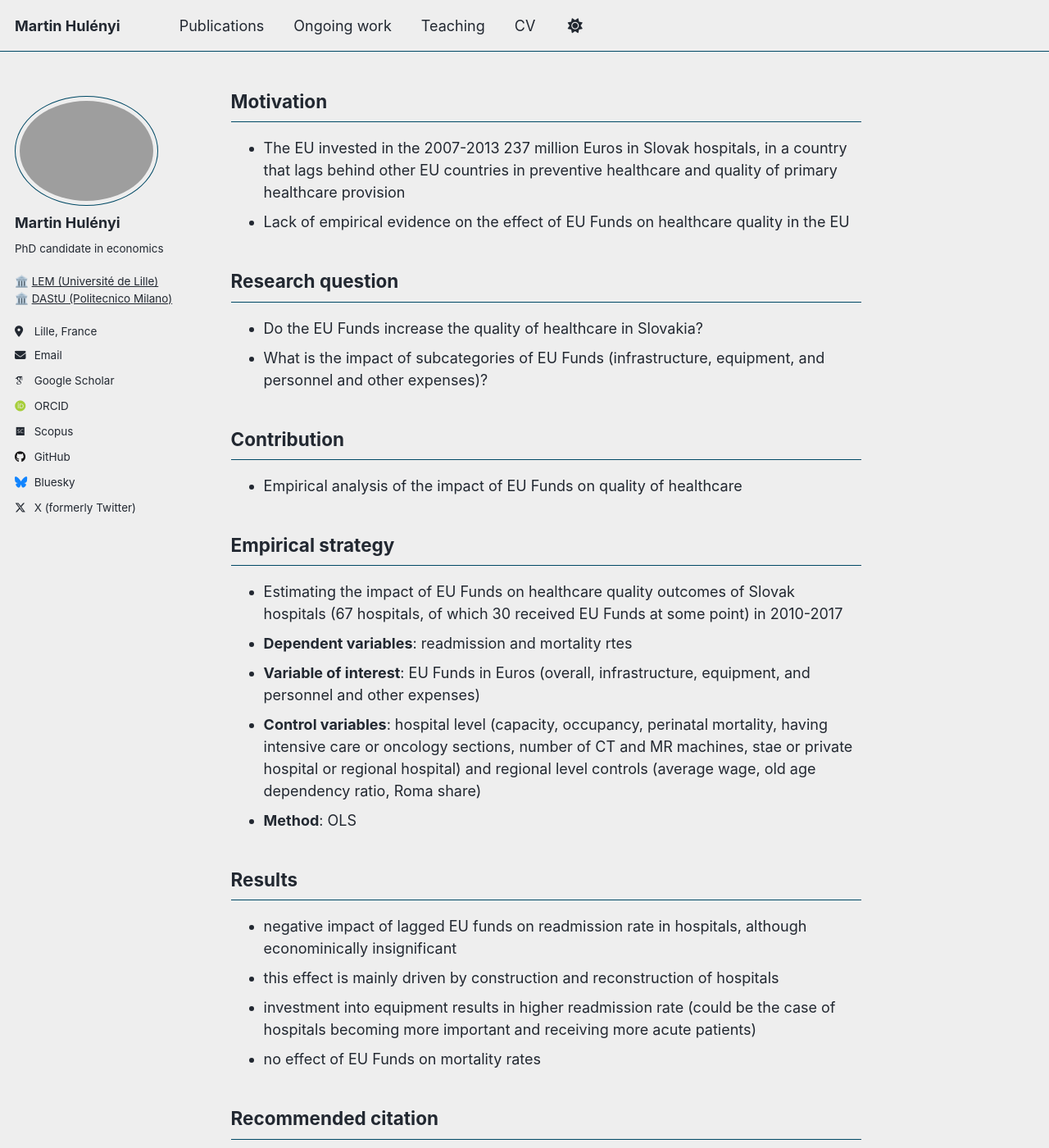
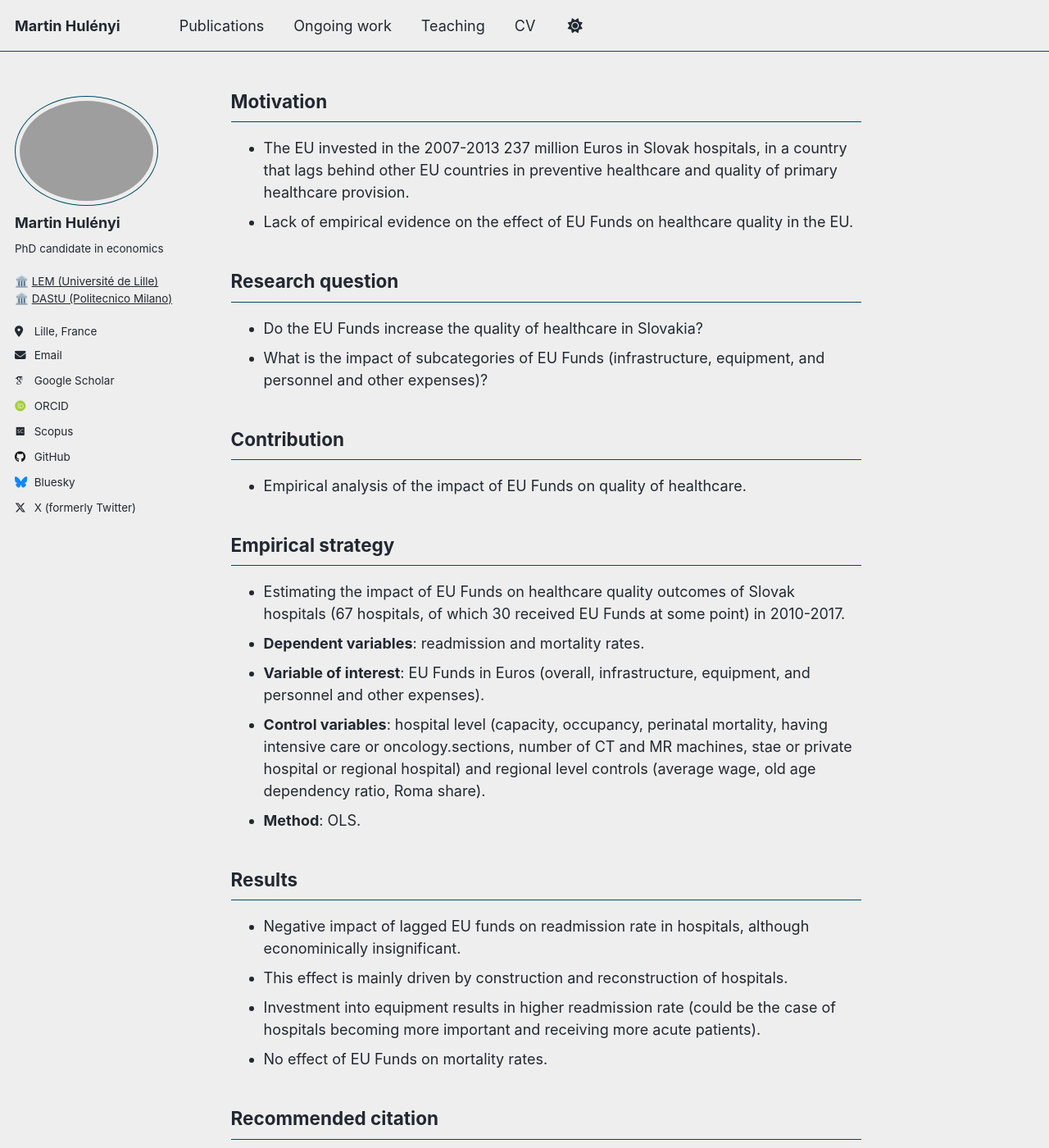
Before and after one commit to martinhulenyi/martinhulenyi.github.io, a Jekyll site: the page built from _publications/02_eu_funds_healthcare.md, in a window 1280 px wide and 1400 px high, scrolled down 524 px. Shown: the whole window at 82% size. Built offline with Jekyll 4.4.1, drawn with Linux system fonts in a browser that asks for light colours; some web fonts are replaced; a script that is not in the unit is left out.

Commit message:
minor changes

```diff
--- a/_publications/02_eu_funds_healthcare.md
+++ b/_publications/02_eu_funds_healthcare.md
@@ -9,7 +9,7 @@ permalink: /publication/eu-funds-healthcare/
 bibtexurl: "https://raw.githubusercontent.com/martinhulenyi/martinhulenyi.github.io/master/files/fidrmuc_et_al_2022.bib"
 
 # Shows on the publications OVERVIEW only:
-excerpt: "In the programming period 2007-2013, the European Structural and Investment Funds (ESIF) invested €237  million in Slovak hospitals. We investigate whether this injection of additional funds has improved the quality of healthcare in the targeted hospitals. As a measure of healthcare quality, we use the readmission rate (ratio of readmissions within 30 days over total hospitalizations) and the mortality rate. Our results show a statistically significant but small effect of ESIF on the readmission rate but not on the mortality rate. We argue that these results suggest that the main problem in Slovak healthcare is low productivity rather than a lack of funding."
+excerpt: "In the programming period 2007-2013, the European Structural and Investment Funds (ESIF) invested €237 million in Slovak hospitals. We investigate whether this injection of additional funds has improved the quality of healthcare in the targeted hospitals. As a measure of healthcare quality, we use the readmission rate (ratio of readmissions within 30 days over total hospitalizations) and the mortality rate. Our results show a statistically significant but small effect of ESIF on the readmission rate but not on the mortality rate. We argue that these results suggest that the main problem in Slovak healthcare is low productivity rather than a lack of funding."
 ---
 Co-authored with <a href="http://www.fidrmuc.net" target="_blank" rel="noopener"> Jan Fidrmuc </a>, Kristína Gardoňová, Lukáš Sekelský and Veronika Zlazcká.
 
@@ -17,28 +17,28 @@ Co-authored with <a href="http://www.fidrmuc.net" target="_blank" rel="noopener"
 In the programming period 2007-2013, the European Structural and Investment Funds (ESIF) invested €237 million in Slovak hospitals. We investigate whether this injection of additional funds has improved the quality of healthcare in the targeted hospitals. As a measure of healthcare quality, we use the readmission rate (ratio of readmissions within 30 days over total hospitalizations) and the mortality rate. Our results show a statistically significant but small effect of ESIF on the readmission rate but not on the mortality rate. We argue that these results suggest that the main problem in Slovak healthcare is low productivity rather than a lack of funding.
 
 ## Motivation
-- The EU invested in the 2007-2013 237 million Euros in Slovak hospitals, in a country that lags behind other EU countries in preventive healthcare and quality of primary healthcare provision
-- Lack of empirical evidence on the effect of EU Funds on healthcare quality in the EU
+- The EU invested in the 2007-2013 237 million Euros in Slovak hospitals, in a country that lags behind other EU countries in preventive healthcare and quality of primary healthcare provision.
+- Lack of empirical evidence on the effect of EU Funds on healthcare quality in the EU.
 
 ## Research question
 - Do the EU Funds increase the quality of healthcare in Slovakia?
 - What is the impact of subcategories of EU Funds (infrastructure, equipment, and personnel and other expenses)?
 
 ## Contribution
-- Empirical analysis of the impact of EU Funds on quality of healthcare
+- Empirical analysis of the impact of EU Funds on quality of healthcare.
 
 ## Empirical strategy
-- Estimating the impact of EU Funds on healthcare quality outcomes of Slovak hospitals (67 hospitals, of which 30 received EU Funds at some point) in 2010-2017
-- **Dependent variables**: readmission and mortality rtes
-- **Variable of interest**: EU Funds in Euros (overall, infrastructure, equipment, and personnel and other expenses)
-- **Control variables**: hospital level (capacity, occupancy, perinatal mortality, having intensive care or oncology sections, number of CT and MR machines, stae or private hospital or regional hospital) and regional level controls (average wage, old age dependency ratio, Roma share)
-- **Method**: OLS
+- Estimating the impact of EU Funds on healthcare quality outcomes of Slovak hospitals (67 hospitals, of which 30 received EU Funds at some point) in 2010-2017.
+- **Dependent variables**: readmission and mortality rates.
+- **Variable of interest**: EU Funds in Euros (overall, infrastructure, equipment, and personnel and other expenses).
+- **Control variables**: hospital level (capacity, occupancy, perinatal mortality, having intensive care or oncology.sections, number of CT and MR machines, stae or private hospital or regional hospital) and regional level controls (average wage, old age dependency ratio, Roma share).
+- **Method**: OLS.
 
 ## Results
-- negative impact of lagged EU funds on readmission rate in hospitals, although econominically insignificant
-- this effect is mainly driven by construction and reconstruction of hospitals
-- investment into equipment results in higher readmission rate (could be the case of hospitals becoming more important and receiving more acute patients)
-- no effect of EU Funds on mortality rates
+- Negative impact of lagged EU funds on readmission rate in hospitals, although econominically insignificant.
+- This effect is mainly driven by construction and reconstruction of hospitals.
+- Investment into equipment results in higher readmission rate (could be the case of hospitals becoming more important and receiving more acute patients).
+- No effect of EU Funds on mortality rates.
 
 ## Recommended citation
 {{ page.citation }}
```
Also changed, not shown: _publications/03_eu_funds_growth.md (+10 -10 lines).
